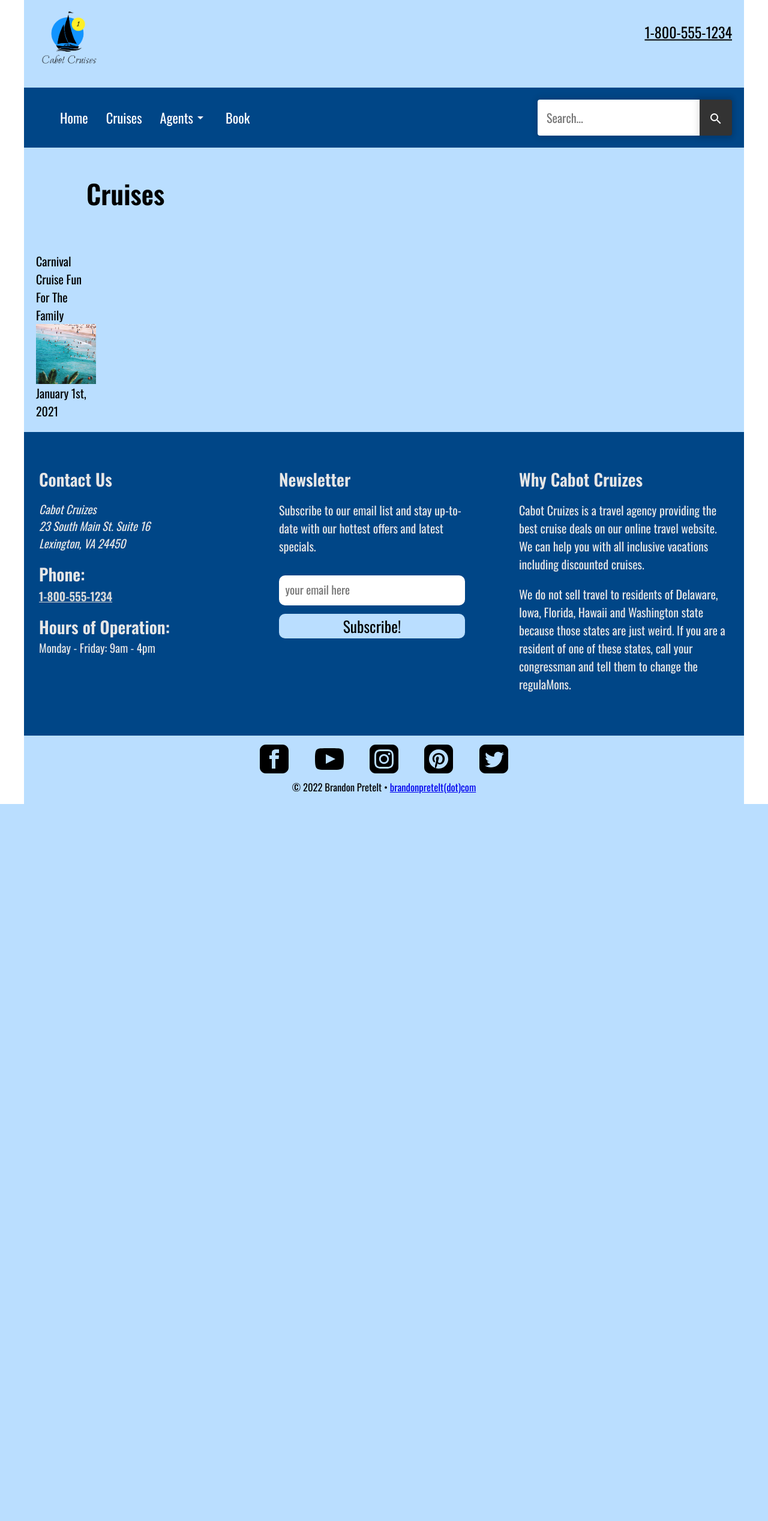
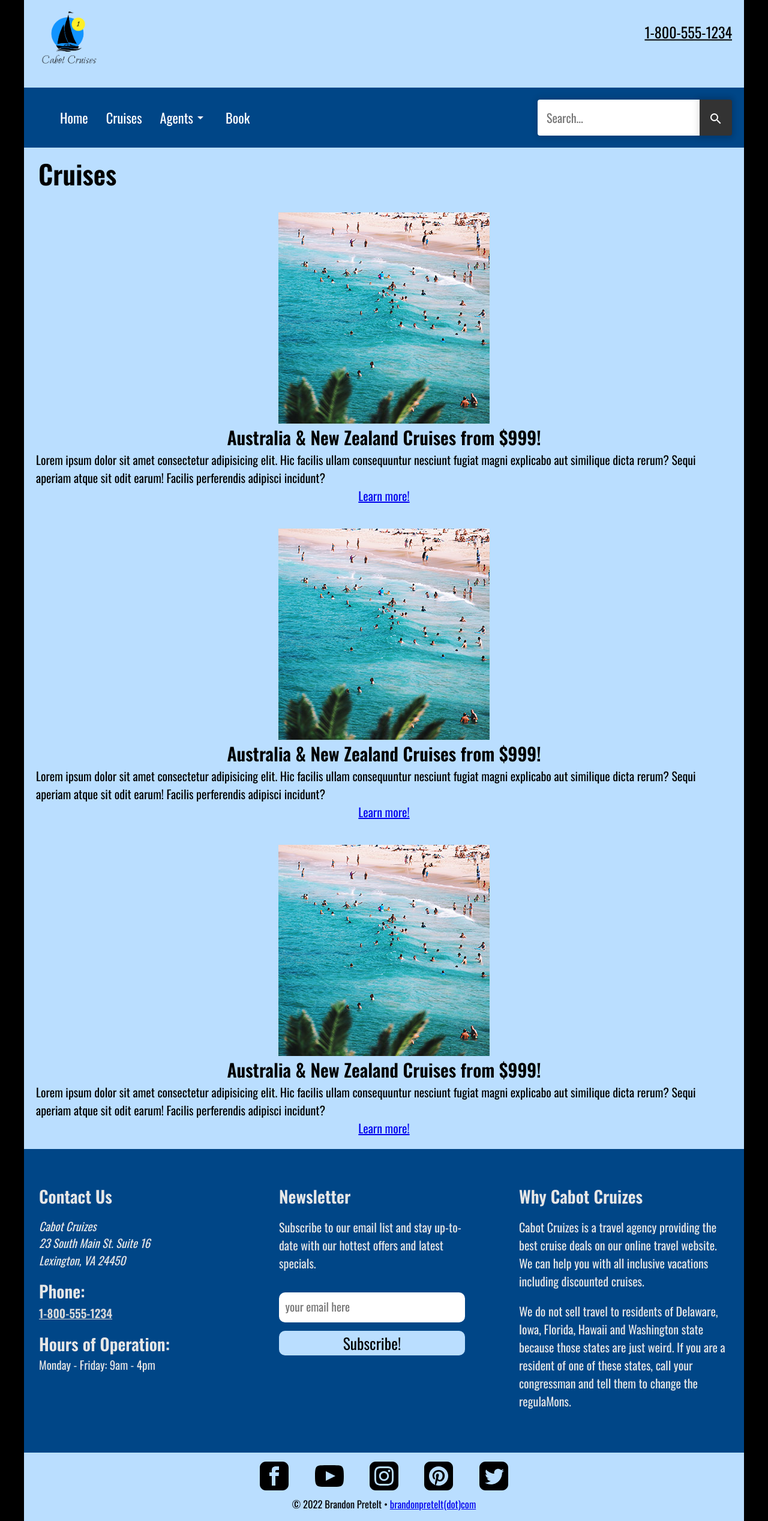
Before and after one commit to brandonpretelt/dgm3740-php, a PHP site: page /cruises.php in a window 1280 px wide. Shown: the whole page at 60% size. Before the commit the page ends 1340 px from the top, so only its background shows below. Run offline with PHP 8.4, Linux system fonts and the light colour scheme.

Commit message:
:construction: cruise layout

```diff
--- a/unit02/cruises.php
+++ b/unit02/cruises.php
@@ -3,11 +3,30 @@
     <h1> Cruises </h1>
     <div class="cruise-container">
         <article class="article-card__cruises">
-            <figure class="card-content">
-                <figcaption>Carnival Cruise Fun For The Family</figcaption>
+            <figure class="card-content__cruises">
                     <img src="images/blog-images/family.jpg" alt="family image" loading="lazy">
-                    <p class="caption">January 1st, 2021</p>
             </figure>
+            <h2> Australia & New Zealand Cruises from $999! </h2>
+            <p> Lorem ipsum dolor sit amet consectetur adipisicing elit. Hic facilis ullam consequuntur nesciunt fugiat magni explicabo aut similique dicta rerum? Sequi aperiam atque sit odit earum! Facilis perferendis adipisci incidunt? </p>
+            <a href="#">Learn more!</a>
+        </article>
+        <article class="article-card__cruises">
+            <figure class="card-content__cruises">
+                    <img src="images/blog-images/family.jpg" alt="family image" loading="lazy">
+            </figure>
+            <h2> Australia & New Zealand Cruises from $999! </h2>
+            <p> Lorem ipsum dolor sit amet consectetur adipisicing elit. Hic facilis ullam consequuntur nesciunt fugiat magni explicabo aut similique dicta rerum? Sequi aperiam atque sit odit earum! Facilis perferendis adipisci incidunt? </p>
+                        <a href="#">Learn more!</a>
+
+        </article>
+        <article class="article-card__cruises">
+            <figure class="card-content__cruises">
+                    <img src="images/blog-images/family.jpg" alt="family image" loading="lazy">
+            </figure>
+            <h2> Australia & New Zealand Cruises from $999! </h2>
+            <p> Lorem ipsum dolor sit amet consectetur adipisicing elit. Hic facilis ullam consequuntur nesciunt fugiat magni explicabo aut similique dicta rerum? Sequi aperiam atque sit odit earum! Facilis perferendis adipisci incidunt? </p>
+                        <a href="#">Learn more!</a>
+
         </article>
 
     </div>
--- a/unit02/css/style.css
+++ b/unit02/css/style.css
@@ -610,15 +610,33 @@ footer .about-section {
 /**  CRUISE LAYOUT **/
 #cruises h1 {
   border-top: 2px solid black;
-  width: 90%;
+  width: 90vw;
   margin: 0 auto;
-  padding: 1em;
+  padding-block: 0.25em;
   font-size: 2.75rem;
+  text-align: left;
 }
 #cruises .article-card__cruises {
+  margin: 0 auto;
+  display: flex;
+  flex-direction: column;
+  align-items: center;
   padding: 1em;
 }
 #cruises .article-card__cruises .card-content {
   width: 100%;
   max-width: 100px;
 }
+
+/* medium cruise layout */
+@media (min-width: 700px) {
+  body {
+    background-color: currentColor;
+  }
+}
+/* large cruise layout */
+@media (min-width: 960px) {
+  body {
+    background-color: currentColor;
+  }
+}
--- a/unit02/scss/layouts/_cruise-layout.scss
+++ b/unit02/scss/layouts/_cruise-layout.scss
@@ -2,18 +2,36 @@
 #cruises {
     h1 {
         border-top: 2px solid black;
-        width: 90%;
+        width: 90vw;
         margin: 0 auto;
-        padding: 1em;
+        padding-block: 0.25em;
         font-size: 2.75rem;
+        text-align: left;
     }
-    .article-card {
-        &__cruises {
+    .article-card__cruises {
+        margin: 0 auto;
+        display: flex;
+        flex-direction: column;
+        align-items: center;
         padding: 1em;
         .card-content {
             width: 100%;
             max-width: 100px;
         }
+
     }
 }
+
+/* medium cruise layout */
+@media (min-width: 700px) {
+    body {
+        background-color: currentColor;
     }
+}
+
+/* large cruise layout */
+@media (min-width: 960px) {
+    body {
+        background-color: currentColor;
+    }
+}
```
Lines whose indentation alone changed are shown as unchanged.
